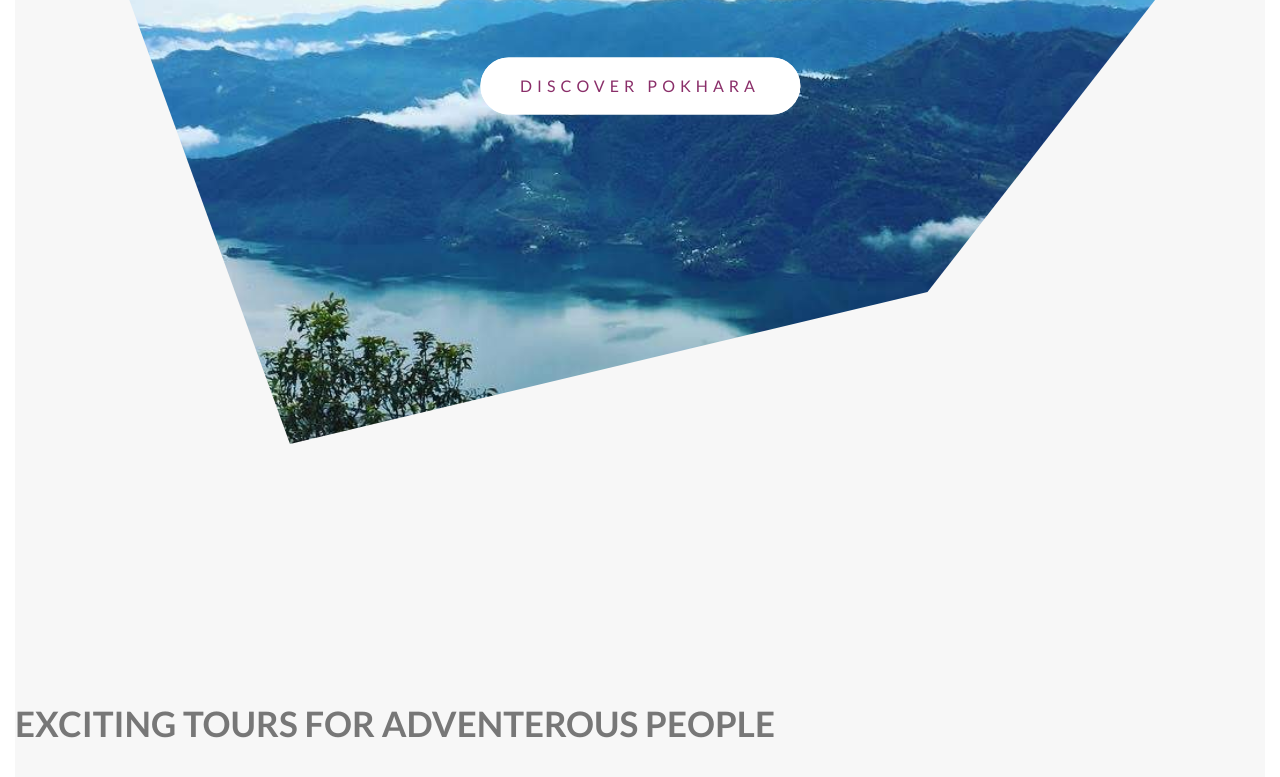
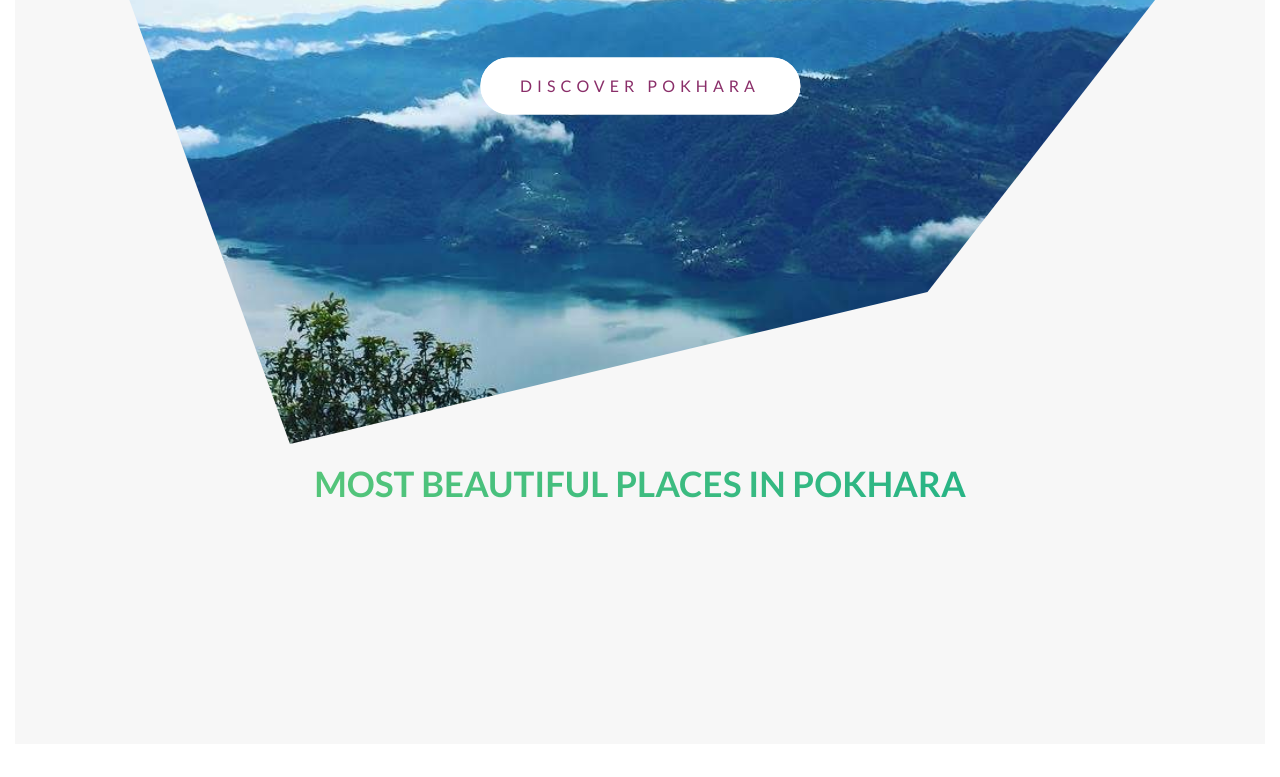
Before and after one commit to yobin7364/PokharaFlys, a website: page index.html in a window 1280 px wide. Shown: the part 331-1108 px from the top of the page. Drawn offline with Linux system fonts and the light colour scheme.

Commit message:
main page

```diff
--- a/index.html
+++ b/index.html
@@ -29,9 +29,11 @@
         </header>
         <main>
             <section class="section-about">
+                <div class="u-center-text">
                 <h1 class="heading-secondary">
-                    Exciting tours for adventerous people
+                    Most Beautiful Places In Pokhara
                 </h1>
+            </div>
             </section>
 
         </main>
--- a/sass/base/_typography.scss
+++ b/sass/base/_typography.scss
@@ -34,6 +34,14 @@ body {
 
 .heading-secondary {
 	font-size: 3.5rem;
+	display: inline-block;
 	font-weight: 700;
 	text-transform: uppercase;
+	background-image: linear-gradient(to right, $color-primary-light, $color-primary-dark);
+	-webkit-background-clip: text;
+	color: transparent;
+	transition: all .2s;
+	&:hover {
+		transform: skewY(2deg) skewX(15deg) scale(1.1);
+	}
 }
--- a/sass/base/_utilities.scss
+++ b/sass/base/_utilities.scss
@@ -0,0 +1,3 @@
+.u-center-text {
+	text-align: center;
+}
--- a/sass/pages/_home.scss
+++ b/sass/pages/_home.scss
@@ -1,4 +1,4 @@
 .section-about {
 	background-color: $color-grey-light;
-	padding: 25rem 0;
+	padding: 1rem 0 23rem;
 }
```
Also changed, not shown: css/style.css.
